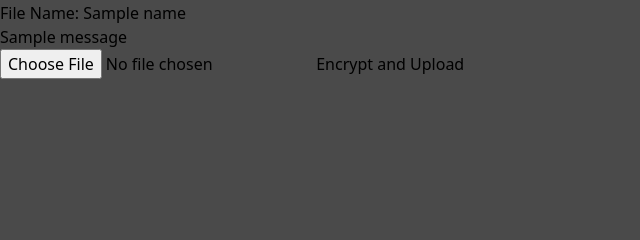
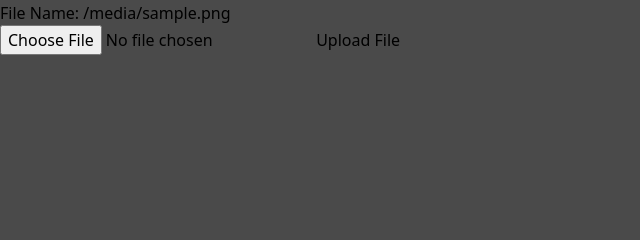
Before and after one commit to esorrie/EncryptionProject, a Flask app: template templates/file-upload.html in a window 1280 px wide. Shown: the part 71-311 px from the top of the page, without its empty margins (0-640 px from the left). Run offline with Flask 3, Linux system fonts and the light colour scheme; the template is opened without the code that fills it: values that come from a table or form of the project are taken from there, most other values are stand-ins (such as "Sample title", 1, 10 or a date in 2020); one stand-in notice (Sample message) is shown; style sheets or scripts are compiled from the project's sources.

Commit message:
files now upload and are saved in a static/files directory

```diff
--- a/app.py
+++ b/app.py
@@ -1,10 +1,13 @@
 from flask import Flask, render_template, request, redirect, session, url_for, flash, jsonify
 from pymongo import MongoClient
 from bson import ObjectId
-import logging
-from Crypto.PublicKey import RSA
+from flask_wtf import FlaskForm
+from wtforms import FileField, SubmitField
+from werkzeug.utils import secure_filename
 import os
 
+
+from Crypto.PublicKey import RSA
 from Crypto.Cipher import AES
 from Crypto.Random import get_random_bytes
 from Crypto.Protocol.KDF import scrypt
@@ -19,11 +22,16 @@ from algorithms.aes256gcm.aesEncryption import aesEncryption
 
 app = Flask(__name__)
 app.secret_key = "2tc)(h@|HWT4=+8<:ZiUs;(fvd|8;u"
+app.config['UPLOAD_FOLDER'] = 'static/files'
+app.config['IMAGE_FOLDER'] = 'static/images'
 
 client = MongoClient(host='project_mongodb', port=27017)
 db = client["project_mongodb"]
 users_collection = db['users']
 
+class UploadFileForm(FlaskForm):
+    file = FileField("File")
+    submit = SubmitField("Upload File")
 
 @app.route('/')
 def index():
@@ -133,8 +141,45 @@ def file_upload(user_id):
     if 'user_id' in session:
         user_id = ObjectId(session['user_id'])
         user = users_collection.find_one({'_id': user_id})
-        if user:
-            return render_template('file-upload.html', user = user)
+        form = UploadFileForm()
+        if form.validate_on_submit():
+            file = form.file.data # get file data
+            file.save(os.path.join(os.path.abspath(os.path.dirname(__file__)),
+                                    app.config['UPLOAD_FOLDER'],
+                                    secure_filename(file.filename))) # save file
+
+            filename = secure_filename(file.filename)
+            return render_template('file-upload.html', user = user, form=form, filename=filename)
+        return render_template('file-upload.html', user = user, form=form)
+
+        # if request.method == 'POST':
+        #     input_file = request.files['file']
+        #     input_file_name = input_file.filename
+        #     input_file.save(os.path.join(app.config['UPLOAD_FOLDER'], input_file_name))
+
+        #     if input_file.filename == '':
+        #         flash("File not selected")
+        #     else:
+        #         flash("File uploaded successfully!")
+        #         users_collection.update_one({"_id": user_id},
+        #                                     {"$set": {"file_to_encrypt": input_file}})
+        #     return render_template('file-upload.html', user=user, filename=filename) # Pass filename
+            # else:
+            #     # File is selected, proceed with encryption
+            #     salt = user['aes_salt']
+            #     nonce = user['aes_nonce']
+            #     # Generating the key using scrypt
+            #     # Your key that you can encrypt with,
+            #     # N=work factor, higher N increases resistance to brute-force attacks
+            #     # r = block size parameter, influences the mount of memory required during key derivation
+            #     # p = parallelization parameter, useful for running on multiple cores
+            #     aesKey = scrypt(user['password_hash'],
+            #                     salt=user['aes_salt'],
+            #                     key_len=32,
+            #                     N=2**20,
+            #                     r=8,
+            #                     p=1)
+            #     print('AES key generated')
 
 @app.route('/profile/image-upload/<user_id>', methods=['GET', 'POST'])
 def img_upload(user_id):
@@ -144,6 +189,29 @@ def img_upload(user_id):
         if user:
             return render_template('img-upload.html', user = user)
 
+        if request.method == 'POST':
+            input_file = request.files['file']
+            input_file.save(input_file.filename)
+
+            # if input_file.filename == '':
+            #     flash("File not selected")
+            # else:
+            #     # File is selected, proceed with encryption
+            #     salt = user['aes_salt']
+            #     nonce = user['aes_nonce']
+            #     # Generating the key using scrypt
+            #     # Your key that you can encrypt with,
+            #     # N=work factor, higher N increases resistance to brute-force attacks
+            #     # r = block size parameter, influences the mount of memory required during key derivation
+            #     # p = parallelization parameter, useful for running on multiple cores
+            #     aesKey = scrypt(user['password_hash'],
+            #                     salt=user['aes_salt'],
+            #                     key_len=32,
+            #                     N=2**20,
+            #                     r=8,
+            #                     p=1)
+            #     print('AES key generated')
+
 if __name__ == '__main__':
     app.run(host='0.0.0.0', debug=True)
 
--- a/requirements.txt
+++ b/requirements.txt
@@ -2,3 +2,5 @@ flask
 pymongo
 pycryptodome>=3.15.0
 bcrypt >= 3.2.0
+flask_wtf
+wtforms
--- a/templates/file-upload.html
+++ b/templates/file-upload.html
@@ -12,20 +12,14 @@
         <p>Username: {{ user.username }}</p>
         <p>Email: {{ user.email }}</p>
         <body>
-            <p>File Name: {{name}}</p>
+            {% if filename %}
+                <p> File Name: {{ filename }} </p>
+            {% endif %}
         </body>
-        {% with messages = get_flashed_messages() %}
-            {% if messages %}
-                <ul class="messages">
-                {% for message in messages %}
-                <li>{{ message }}</li>
-                {% endfor %}
-            </ul>
-            {% endif %}
-        {% endwith %}
         <form action="/profile/file-upload/{{ user._id }}" method="POST" enctype="multipart/form-data" >
-            <input type="file" name="file" />
-            <button type="submit"> Encrypt and Upload </button>
+            {{ form.hidden_tag() }}
+            {{ form.file }}
+            {{ form.submit }}
         </form>
     </html>
 {% endblock %}
```
